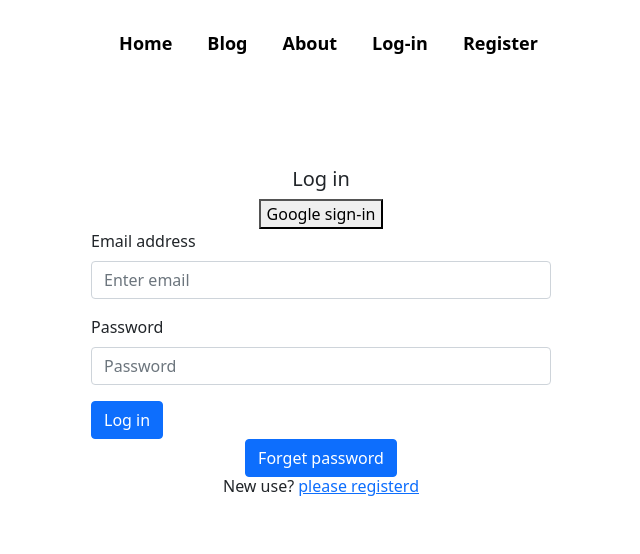
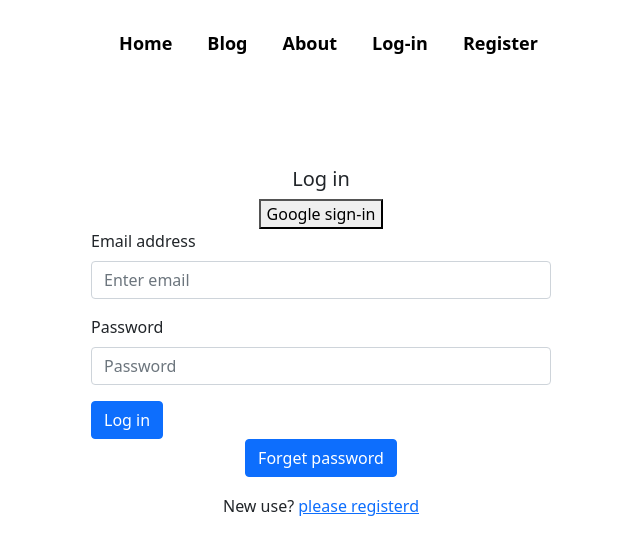
Before and after one commit to solaymanWeb/independent-services-provider, a React (Create React App) app: page /login in a window 1280 px wide. Shown: the top 554 px of the page, without its empty margins (319-959 px from the left). Built offline with nearby package versions, Linux system fonts and the light colour scheme; no server answers.

Commit message:
project done

```diff
--- a/src/Components/Login/Login.css
+++ b/src/Components/Login/Login.css
@@ -0,0 +1,3 @@
+.forgetPassword{
+    padding-bottom: 20px;
+}
--- a/src/Components/Login/Login.js
+++ b/src/Components/Login/Login.js
@@ -6,6 +6,7 @@ import { useSignInWithEmailAndPassword, useSignInWithGoogle } from 'react-fireba
 import { Link, Navigate, useLocation, useNavigate } from 'react-router-dom';
 import { useSendPasswordResetEmail } from 'react-firebase-hooks/auth';
 import auth from '../../firebase.init';
+import './Login.css'
 
 const Login = () => {
 const [email, setEmail]=useState('');
@@ -79,8 +80,9 @@ const forgetPassword= async ()=>{
           </Button>
         </Form>
 
-      <Button onClick={forgetPassword}>Forget password</Button>
-
+          <div className='forgetPassword'>
+          <Button  onClick={forgetPassword}>Forget password</Button>
+          </div>
             </div>
             <h6>New use?  <Link to='/register'>please registerd</Link> </h6>
         </div>
```
